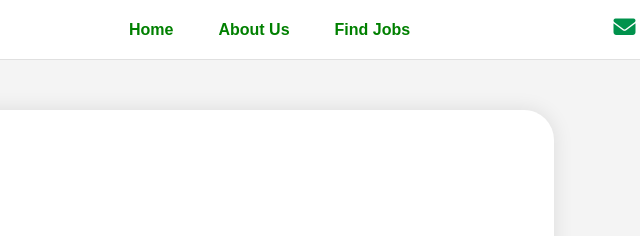
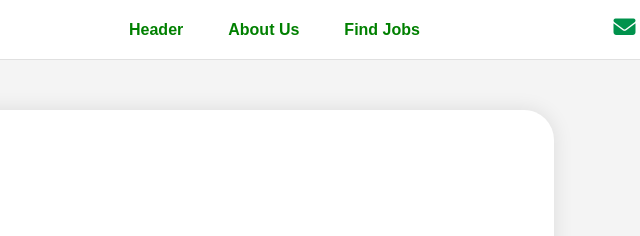
Before and after one commit to RaniloJohn/WorkLearnFinals, a plain HTML site: page IQ TEST.html in a window 1280 px wide. Shown: the top 236 px of the page, 486-1126 px from the left. Drawn offline with Linux system fonts and the light colour scheme.

Commit message:
Changes for Home

```diff
--- a/IQ TEST.html
+++ b/IQ TEST.html
@@ -19,7 +19,7 @@
     <link rel="stylesheet" href="https://cdnjs.cloudflare.com/ajax/libs/font-awesome/6.7.1/css/all.min.css" integrity="sha512-5Hs3dF2AEPkpNAR7UiOHba+lRSJNeM2ECkwxUIxC1Q/FLycGTbNapWXB4tP889k5T5Ju8fs4b1P5z/iB4nMfSQ==" crossorigin="anonymous" referrerpolicy="no-referrer" />
   </div>
   <nav class="nav-links">
-      <a href="HOMEPAGE ACCOUNT.html">Home</a>
+      <a href="HOMEPAGE ACCOUNT.html">Header</a>
       <a href="ABOUT US ACCOUNT.html">About Us</a>
       <a href="FIND JOBS.html">Find Jobs</a>
   </nav>
```
